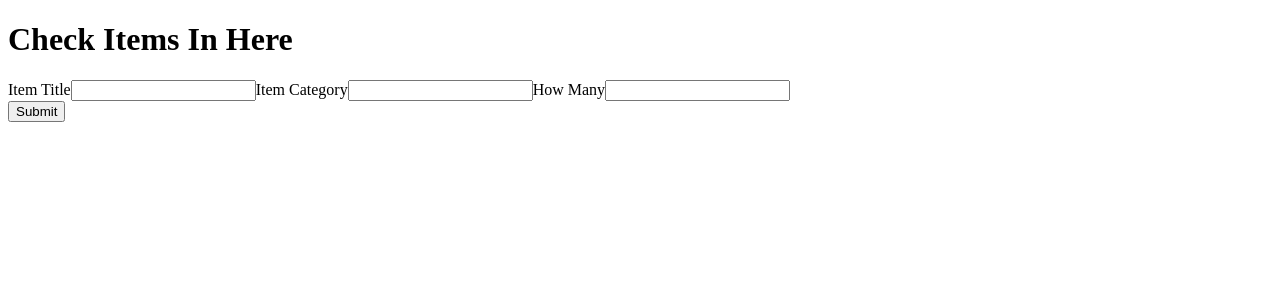
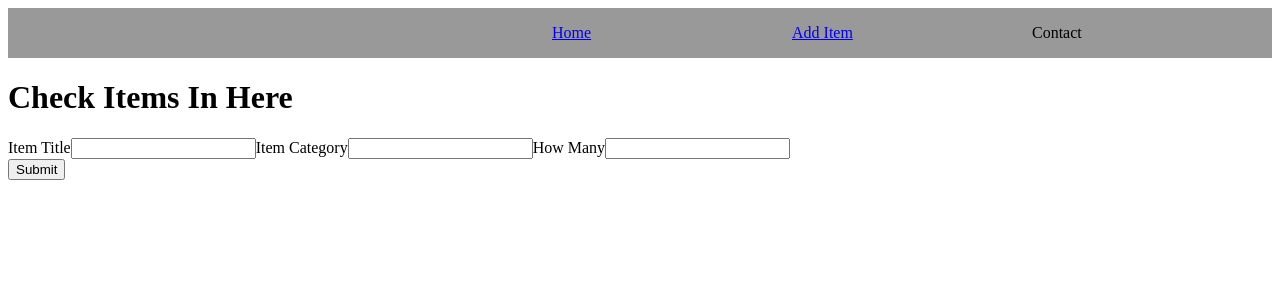
Before and after one commit to chadtarpey615/next-store, a Next.js app: page /new-item in a window 1280 px wide. Shown: the top 300 px of the page. Built offline with nearby package versions, Linux system fonts and the light colour scheme.

Commit message:
writing to the mongo database successfully

```diff
--- /dev/null
+++ b/components/layout/Layout.js
@@ -0,0 +1,13 @@
+import Navbar from "../Navbar/Navbar"
+
+
+function Layout(props) {
+    return (
+        <div>
+            <Navbar />
+            <main>{props.children}</main>
+        </div>
+    )
+}
+
+export default Layout;
--- a/pages/_app.js
+++ b/pages/_app.js
@@ -1,9 +1,15 @@
 // import '../styles/globals.css'
+import Layout from "../components/layout/Layout"
 import "../styles/navbar.css";
 import "../styles/header.css";
 
 function MyApp({ Component, pageProps }) {
-  return <Component {...pageProps} />
+  return (
+    <Layout>
+      <Component {...pageProps} />
+    </Layout>
+
+  )
 }
 
 export default MyApp
--- a/pages/api/item.js
+++ b/pages/api/new-item.js
@@ -4,10 +4,10 @@
     if (req.method === "POST") {
         const data = req.body;
 
-        const client = await MongoClient.connect("mongodb+srv://chads:Sony1234@cluster0.06sav.mongodb.net/Store?retryWrites=true&w=majority");
+        const client = await MongoClient.connect("mongodb+srv://chads:Sony1234@cluster0.06sav.mongodb.net/store?retryWrites=true&w=majority");
         const db = client.db();
 
-        const storeCollection = db.collection("Store");
+        const storeCollection = db.collection("store");
 
         const result = await storeCollection.insertOne(data);
 
--- a/pages/index.js
+++ b/pages/index.js
@@ -7,7 +7,7 @@
 export default function Home() {
   return (
     <>
-      <Navbar />
+
       <Header />
 
     </>
--- a/pages/new-item/index.js
+++ b/pages/new-item/index.js
@@ -5,6 +5,7 @@
 export default function index() {
 
     async function addStoreItem(enteredItemData) {
+        console.log(enteredItemData)
         const response = await fetch("/api/new-item", {
             method: "POST",
             body: JSON.stringify(enteredItemData),
@@ -19,6 +20,7 @@
     return (
         <>
             <h1>Check Items In Here</h1>
+            <meta name="description" content="Add your own items and create amazing networking opportunities!!!" />
             <CheckoutForm onAddItem={addStoreItem} />
         </>
     )
```
